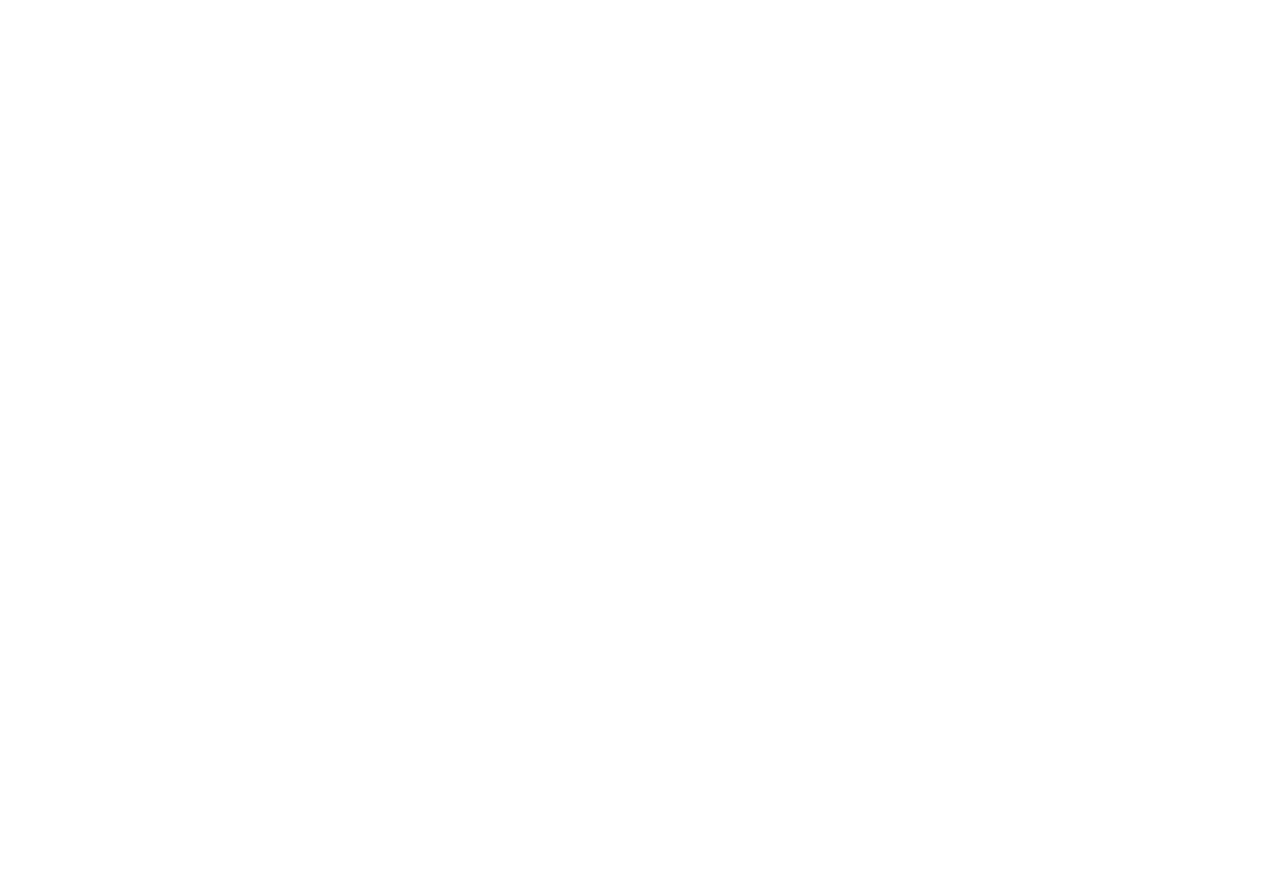
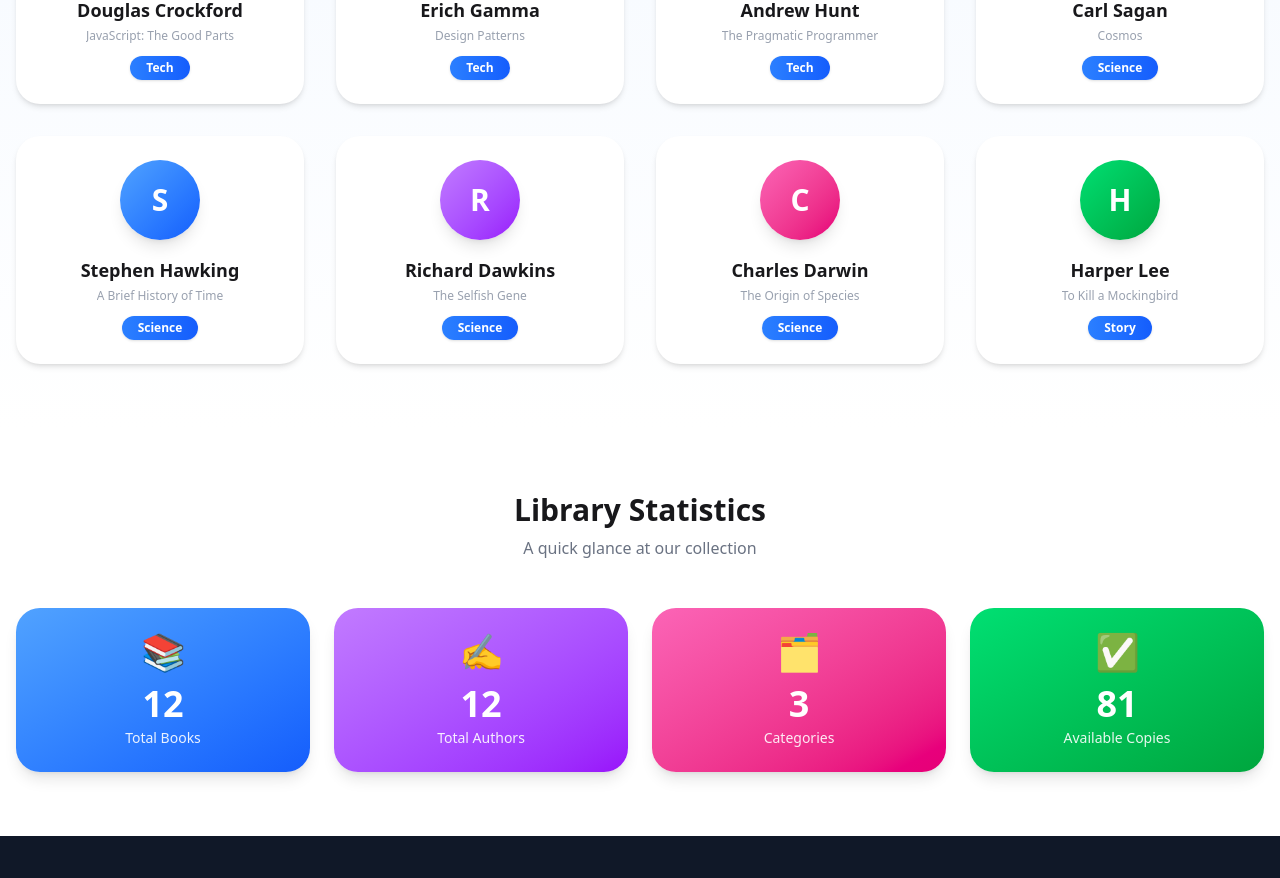
Before and after one commit to Mahabubislam50725/online_book_borrowing_platform, a Next.js app: page / in a window 1280 px wide. Shown: the part 1900-2778 px from the top of the page. Before the commit the page ends 1661 px from the top, so only its background shows below. Built offline with nearby package versions, Linux system fonts and the light colour scheme.

Commit message:
LibraryStatistics $ Popular Authors Section Complete

```diff
--- a/src/app/(main)/page.js
+++ b/src/app/(main)/page.js
@@ -1,6 +1,8 @@
 import Banner from "../component/shared/Banner";
 import FeaturedSection from "../component/shared/Featured";
+import LibraryStatisticsSection from "../component/shared/LibraryStatistics";
 import MarqueeSection from "../component/shared/Marquee";
+import PopularAuthorsSection from "../component/shared/PopularAuthors";
 
 export default function Home() {
   return (
@@ -8,6 +10,8 @@
     <Banner />
     <MarqueeSection />
     <FeaturedSection />
+    <PopularAuthorsSection />
+    <LibraryStatisticsSection />
    </>
   );
 }
--- /dev/null
+++ b/src/app/component/shared/LibraryStatistics.jsx
@@ -0,0 +1,39 @@
+import { getBooks } from '@/lib/data';
+import React from 'react';
+
+const LibraryStatisticsSection = async () => {
+    const books = await getBooks();
+
+    const totalBooks = books.length;
+    const totalAuthors = new Set(books.map(b => b.author)).size;
+    const totalCategories = new Set(books.map(b => b.category)).size;
+    const totalAvailable = books.reduce((sum, b) => sum + b.available_quantity, 0);
+
+    const stats = [
+        { label: 'Total Books', value: totalBooks, icon: '📚', color: 'from-blue-400 to-blue-600' },
+        { label: 'Total Authors', value: totalAuthors, icon: '✍️', color: 'from-purple-400 to-purple-600' },
+        { label: 'Categories', value: totalCategories, icon: '🗂️', color: 'from-pink-400 to-pink-600' },
+        { label: 'Available Copies', value: totalAvailable, icon: '✅', color: 'from-green-400 to-green-600' },
+    ];
+
+    return (
+        <section className="bg-white py-16">
+            <div className="container mx-auto px-4">
+                <h2 className="text-3xl font-bold text-center mb-2">Library Statistics</h2>
+                <p className="text-center text-gray-500 mb-12">A quick glance at our collection</p>
+
+                <div className="grid grid-cols-2 md:grid-cols-4 gap-6">
+                    {stats.map((stat, i) => (
+                        <div key={i} className={`bg-gradient-to-br ${stat.color} rounded-3xl p-6 flex flex-col items-center text-center text-white shadow-lg hover:shadow-2xl hover:-translate-y-1 transition-all duration-300`}>
+                            <span className="text-4xl mb-3">{stat.icon}</span>
+                            <h3 className="text-4xl font-extrabold mb-1">{stat.value}</h3>
+                            <p className="text-sm font-medium opacity-90">{stat.label}</p>
+                        </div>
+                    ))}
+                </div>
+            </div>
+        </section>
+    );
+};
+
+export default LibraryStatisticsSection;
--- /dev/null
+++ b/src/app/component/shared/PopularAuthors.jsx
@@ -0,0 +1,44 @@
+import { getBooks } from '@/lib/data';
+import React from 'react';
+
+const colors = [
+    'from-blue-400 to-blue-600',
+    'from-purple-400 to-purple-600',
+    'from-pink-400 to-pink-600',
+    'from-green-400 to-green-600',
+    'from-orange-400 to-orange-600',
+    'from-red-400 to-red-600',
+    'from-teal-400 to-teal-600',
+    'from-indigo-400 to-indigo-600',
+];
+
+const PopularAuthorsSection = async () => {
+    const books = await getBooks();
+    const authors = [...new Map(books.map(b => [b.author, b])).values()];
+
+    return (
+        <section className="bg-gradient-to-b from-blue-50 to-white py-16">
+            <div className="container mx-auto px-4">
+                <h2 className="text-3xl font-bold text-center mb-2">Popular Authors</h2>
+                <p className="text-center text-gray-500 mb-12">Meet the minds behind the books</p>
+
+                <div className="grid grid-cols-2 md:grid-cols-3 lg:grid-cols-4 gap-8">
+                    {authors.map((book, i) => (
+                        <div key={book.id} className="group bg-white rounded-3xl p-6 flex flex-col items-center text-center shadow-md hover:shadow-2xl transition-all duration-300 hover:-translate-y-1">
+                            <div className={`w-20 h-20 rounded-full bg-gradient-to-br ${colors[i % colors.length]} flex items-center justify-center text-white text-3xl font-bold mb-4 shadow-lg group-hover:scale-110 transition-transform duration-300`}>
+                                {book.author.charAt(0)}
+                            </div>
+                            <h3 className="font-bold text-lg mb-1">{book.author}</h3>
+                            <p className="text-gray-400 text-xs mb-3 line-clamp-1">{book.title}</p>
+                            <span className="text-xs font-semibold text-white bg-gradient-to-r from-blue-500 to-blue-600 px-4 py-1 rounded-full shadow-sm">
+                                {book.category}
+                            </span>
+                        </div>
+                    ))}
+                </div>
+            </div>
+        </section>
+    );
+};
+
+export default PopularAuthorsSection;
```
